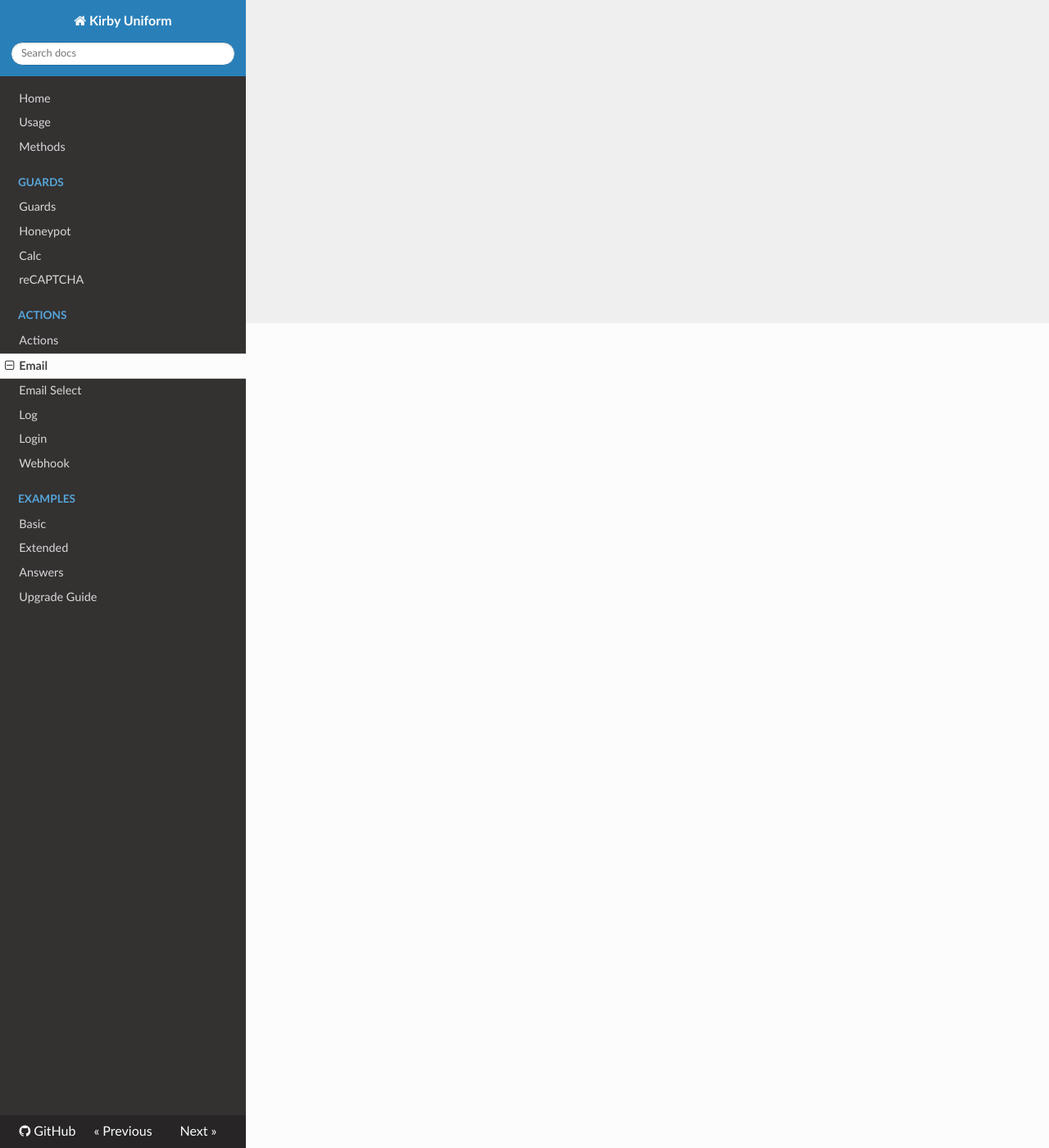
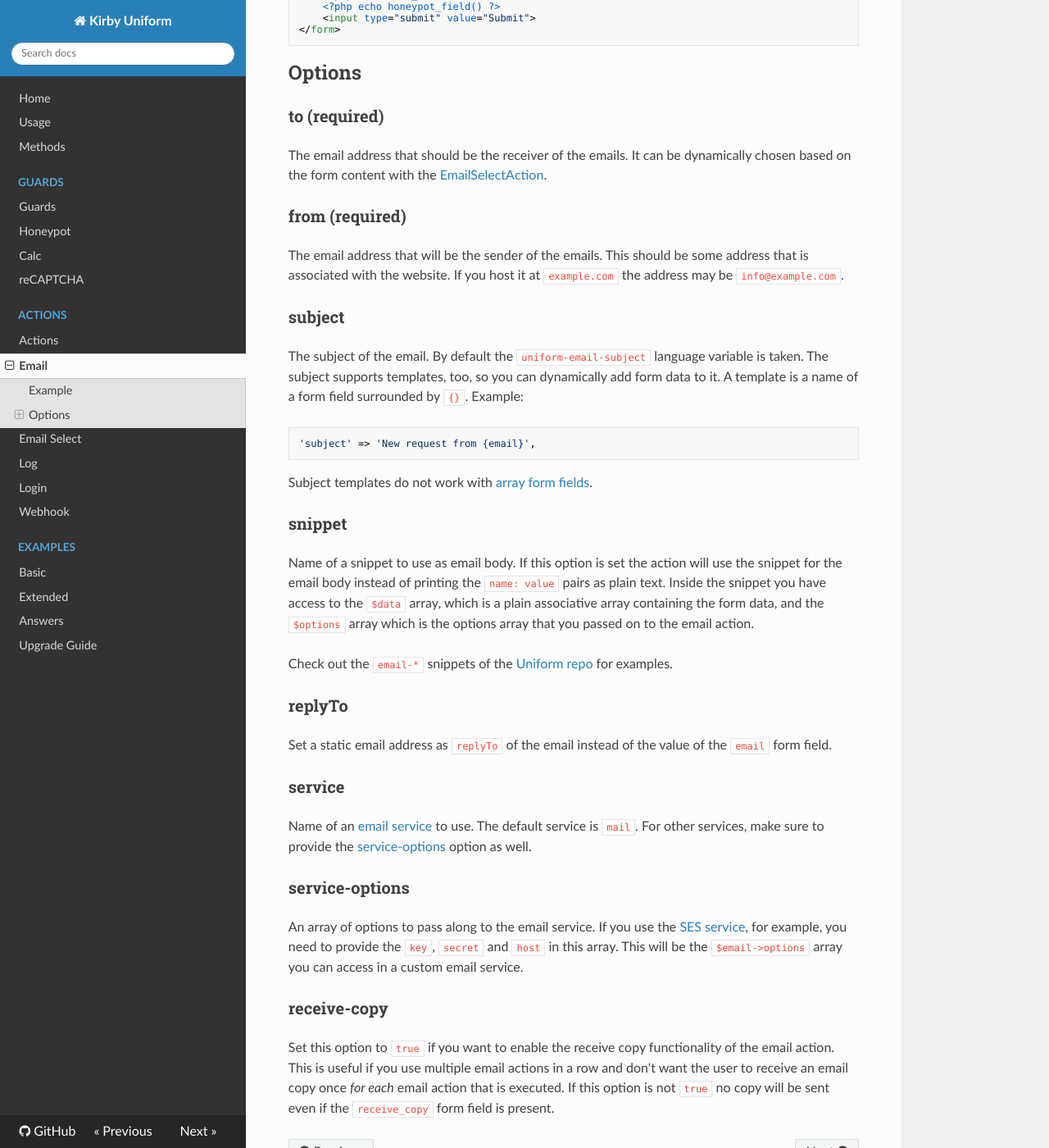
Before and after one commit to mzur/kirby-uniform, an MkDocs documentation site: the page built from docs/actions/email.md, in a window 1280 px wide and 1400 px high, scrolled down 1006 px. Shown: the whole window at 82% size. Built offline with MkDocs 1.6.1, drawn with Linux system fonts in a browser that asks for light colours; nearby versions of some CDN libraries; old or Windows-style settings are respelled for this version of MkDocs; some of the changed text lies outside the part shown.

Commit message:
Add doc for EmailAction

````diff
--- a/docs/actions/email.md
+++ b/docs/actions/email.md
@@ -1 +1,89 @@
 # Email Action
+
+This actions sends the form data by email. In its simplest form it just appends all form fields in `name: value` pairs as plain text. But it can use a [snippet](#snippet) to build the email, too. You can also define custom [email services](#service) to send e.g. HTML emails.
+
+If there is an `email` field in the form data, the action will use it as `replyTo` of the sent email and remove it from the email body. If there is a `receive_copy` field present (e.g. a checkbox) and the [receive-copy](#receive-copy) option is set, the action will send a copy of the email to the address specified in the `email` field. The subject of this copy email will get the `uniform-email-copy` prefix.
+
+## Example
+
+Controller:
+
+```php
+<?php
+
+use Uniform\Form;
+
+return function ($site, $pages, $page) {
+
+    $form = new Form([
+        'email' => [
+            'rules' => ['required', 'email'],
+            'message' => 'Email is required',
+        ],
+        'message' => [
+            'rules' => ['required'],
+            'message' => 'Message is required',
+        ],
+    ]);
+
+    if (r::is('POST')) {
+        $form->emailAction([
+            'to' => 'me@example.com',
+            'from' => 'info@example.com',
+        ]);
+    }
+
+    return compact('form');
+};
+```
+
+Template:
+```html+php
+<form method="POST">
+    <input name="email" type="email" value="<?php echo $form->old('email') ?>">
+    <textarea name="message"><?php echo $form->old('message') ?></textarea>
+    <?php echo csrf_field() ?>
+    <?php echo honeypot_field() ?>
+    <input type="submit" value="Submit">
+</form>
+```
+
+## Options
+
+### to (required)
+
+The email address that should be the receiver of the emails. It can be dynamically chosen based on the form content with the [EmailSelectAction](email-select).
+
+### from (required)
+
+The email address that will be the sender of the emails. This should be some address that is associated with the website. If you host it at `example.com` the address may be `info@example.com`.
+
+### subject
+
+The subject of the email. By default the `uniform-email-subject` language variable is taken. The subject supports templates, too, so you can dynamically add form data to it. A template is a name of a form field surrounded by `{}`. Example:
+```php
+'subject' => 'New request from {email}',
+```
+Subject templates do not work with [array form fields](http://stackoverflow.com/a/1978788/1796523).
+
+### snippet
+
+Name of a snippet to use as email body. If this option is set the action will use the snippet for the email body instead of printing the `name: value` pairs as plain text. Inside the snippet you have access to the `$data` array, which is a plain associative array containing the form data, and the `$options` array which is the options array that you passed on to the email action.
+
+Check out the `email-*` snippets of the [Uniform repo](https://github.com/mzur/kirby-uniform/tree/master/snippets) for examples.
+
+### replyTo
+
+Set a static email address as `replyTo` of the email instead of the value of the `email` form field.
+
+### service
+
+Name of an [email service](https://getkirby.com/docs/developer-guide/advanced/emails) to use. The default service is `mail`. For other services, make sure to provide the [service-options](#service-options) option as well.
+
+### service-options
+
+An array of options to pass along to the email service. If you use the [SES service](https://getkirby.com/docs/developer-guide/advanced/emails#amazon-ses), for example, you need to provide the `key`, `secret` and `host` in this array. This will be the `$email->options` array you can access in a custom email service.
+
+### receive-copy
+
+Set this option to `true` if you want to enable the receive copy functionality of the email action. This is useful if you use multiple email actions in a row and don't want the user to receive an email copy once _for each_ email action that is executed. If this option is not `true` no copy will be sent even if the `receive_copy` form field is present.
````
Also changed, not shown: docs/guards/guards.md (+1 -1 lines).
